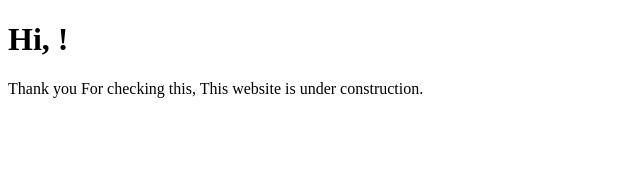
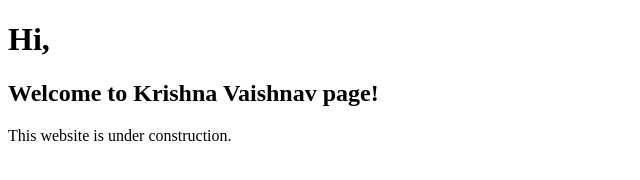
Before and after one commit to krishnavaishnav/krishnavaishnav.github.io, a plain HTML site: page index.html in a window 1280 px wide. Shown: the whole page, without its empty margins (0-640 px from the left). Drawn offline with Linux system fonts and the light colour scheme.

Commit message:
Welcome to my page

```diff
--- a/index.html
+++ b/index.html
@@ -6,7 +6,8 @@
     <title>This is myy website- Krishna</title>
 </head>
 <body>
-    <h1>Hi, !</h1>
-    <p>Thank you For checking this, This website is under construction.</p>
+    <h1>Hi,</h1>
+    <h2>Welcome to Krishna Vaishnav page! </h2>
+    <p>This website is under construction.</p>
 </body>
 </html>
```
